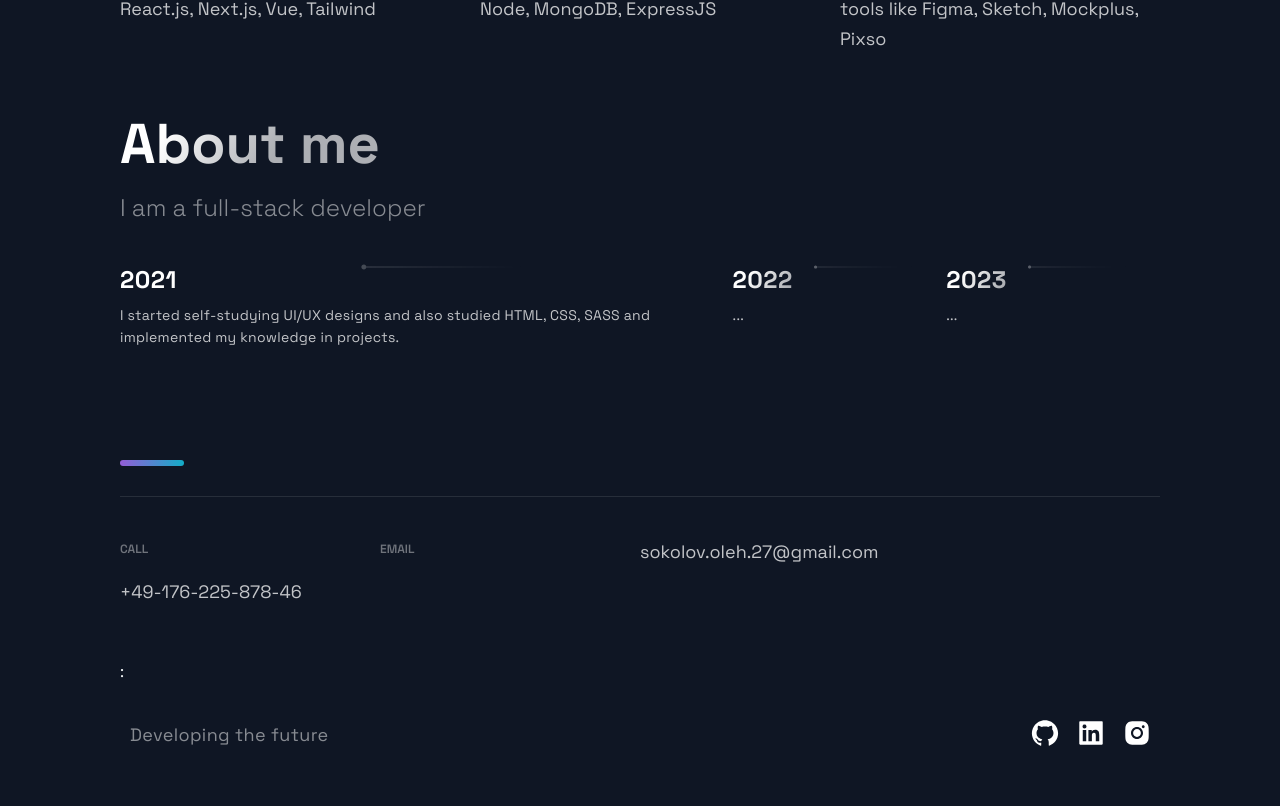
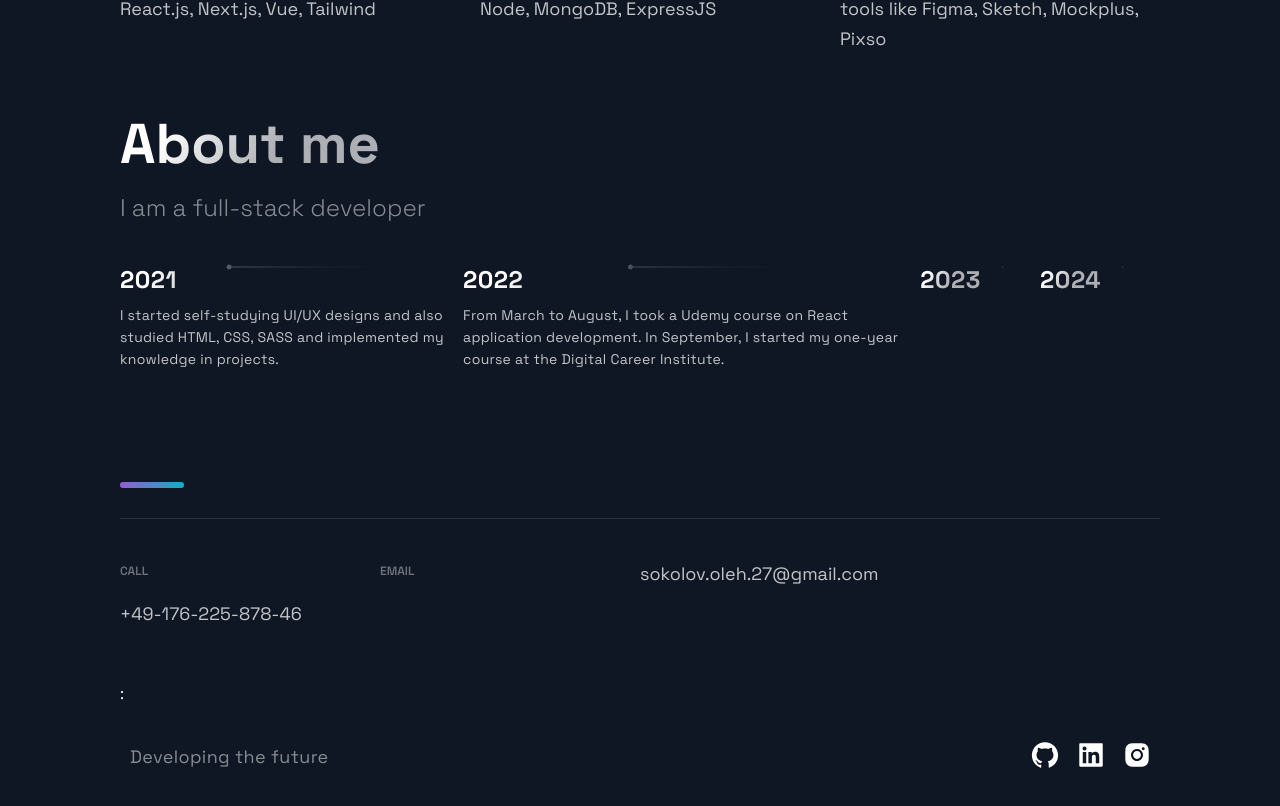
Before and after one commit to sokolov574/Portfolio, a Next.js app: page / in a window 1280 px wide. Shown: the part 2324-3130 px from the top of the page. Built offline with nearby package versions, Linux system fonts and the light colour scheme.

Commit message:
info about studi Time in 2022

```diff
--- a/src/constants/constants.js
+++ b/src/constants/constants.js
@@ -41,6 +41,7 @@ export const projects = [
 
 export const TimeLineData = [
   { year: 2021, text: 'I started self-studying UI/UX designs and also studied HTML, CSS, SASS and implemented my knowledge in projects.', },
-  { year: 2022, text: '...', },
-  { year: 2023, text: '...', }
+  { year: 2022, text: 'From March to August, I took a Udemy course on React application development. In September, I started my one-year course at the Digital Career Institute.', },
+  { year: 2023, text: '', },
+  { year: 2024, text: '', }
 ];
```
